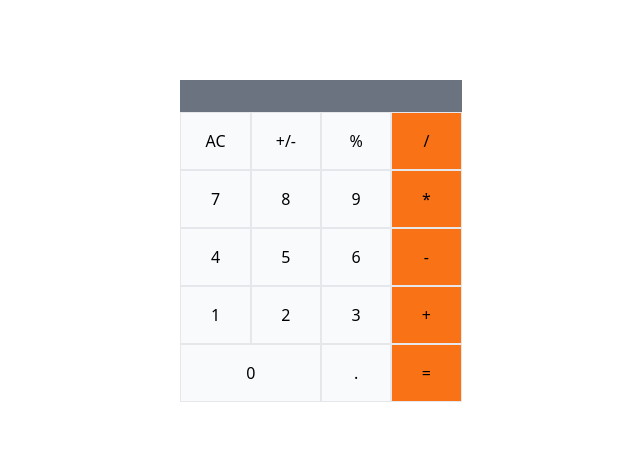
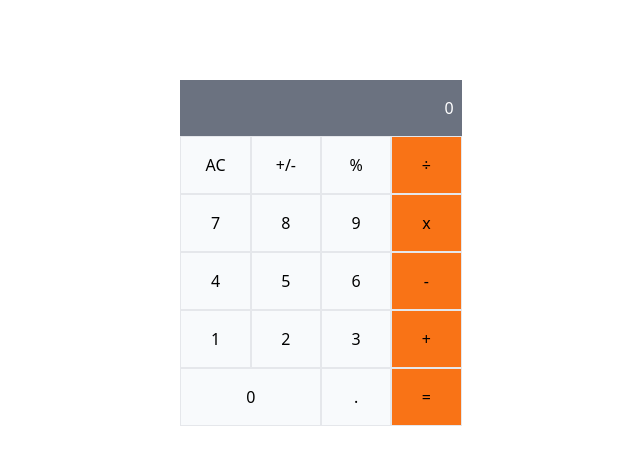
Before and after one commit to williamrolando88/math-magicians, a React (Create React App) app: page / in a window 1280 px wide. Shown: the top 464 px of the page, without its empty margins (319-959 px from the left). Built offline with nearby package versions, Linux system fonts and the light colour scheme.

Commit message:
Show calculate numbers

```diff
--- a/package.json
+++ b/package.json
@@ -6,6 +6,7 @@
     "@testing-library/jest-dom": "^5.16.1",
     "@testing-library/react": "^12.1.2",
     "@testing-library/user-event": "^13.5.0",
+    "big.js": "^6.1.1",
     "react": "^17.0.2",
     "react-dom": "^17.0.2",
     "react-scripts": "5.0.0",
--- a/src/components/Calculator.jsx
+++ b/src/components/Calculator.jsx
@@ -1,17 +1,46 @@
 import React, { Component } from 'react';
+import calculate from '../logic/calculate';
 
 export default class Calculator extends Component {
   state = {
     total: null,
     next: null,
     operation: null,
+    screen: 0,
+  };
+
+  handleClick = (e) => {
+    const state = calculate(this.state, e.target.name);
+    this.setState({ ...state });
+    console.log(this.state);
+  };
+
+  componentDidUpdate = (prevProp, prevState) => {
+    if (prevState.next !== this.state.next && this.state.next) {
+      this.setState({ screen: this.state.next });
+    }
+    if (
+      this.state.total &&
+      !this.state.next &&
+      prevState.total !== this.state.total
+    ) {
+      this.setState({ screen: this.state.total });
+    }
+    if (
+      !this.state.total &&
+      !this.state.next &&
+      (prevState.next !== this.state.next ||
+        prevState.total !== this.state.total)
+    ) {
+      this.setState({ screen: 0 });
+    }
   };
 
   render() {
     return (
       <div className='grid grid-cols-4 w-max mx-auto mt-20'>
         <p className='col-span-4 bg-gray-500 text-white py-4 text-right px-2'>
-          {this.state.total}
+          {this.state.screen}
         </p>
         <button
           name='AC'
@@ -41,13 +70,13 @@ export default class Calculator extends Component {
           %
         </button>
         <button
-          name='/'
+          name='÷'
           onClick={(e) => {
             this.handleClick(e);
           }}
           className='py-4 px-6 border bg-orange-500'
           type='button'>
-          /
+          ÷
         </button>
         <button
           name='7'
@@ -77,13 +106,13 @@ export default class Calculator extends Component {
           9
         </button>
         <button
-          name='*'
+          name='x'
           onClick={(e) => {
             this.handleClick(e);
           }}
           className='py-4 px-6 border bg-orange-500'
           type='button'>
-          *
+          x
         </button>
         <button
           name='4'
```
Also changed, not shown: .babelrc, 1 other file (tests, documents, lock files or other folders).
